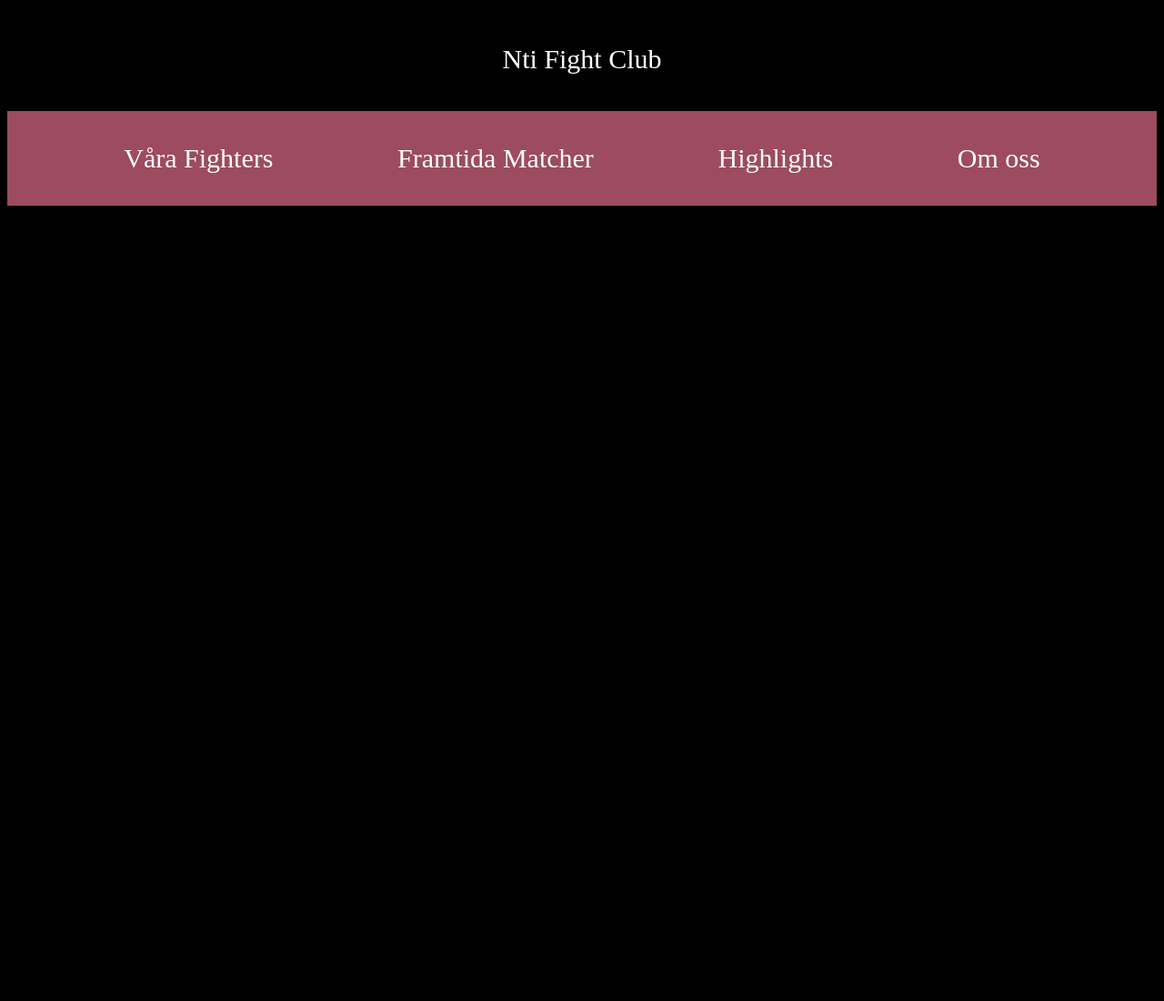
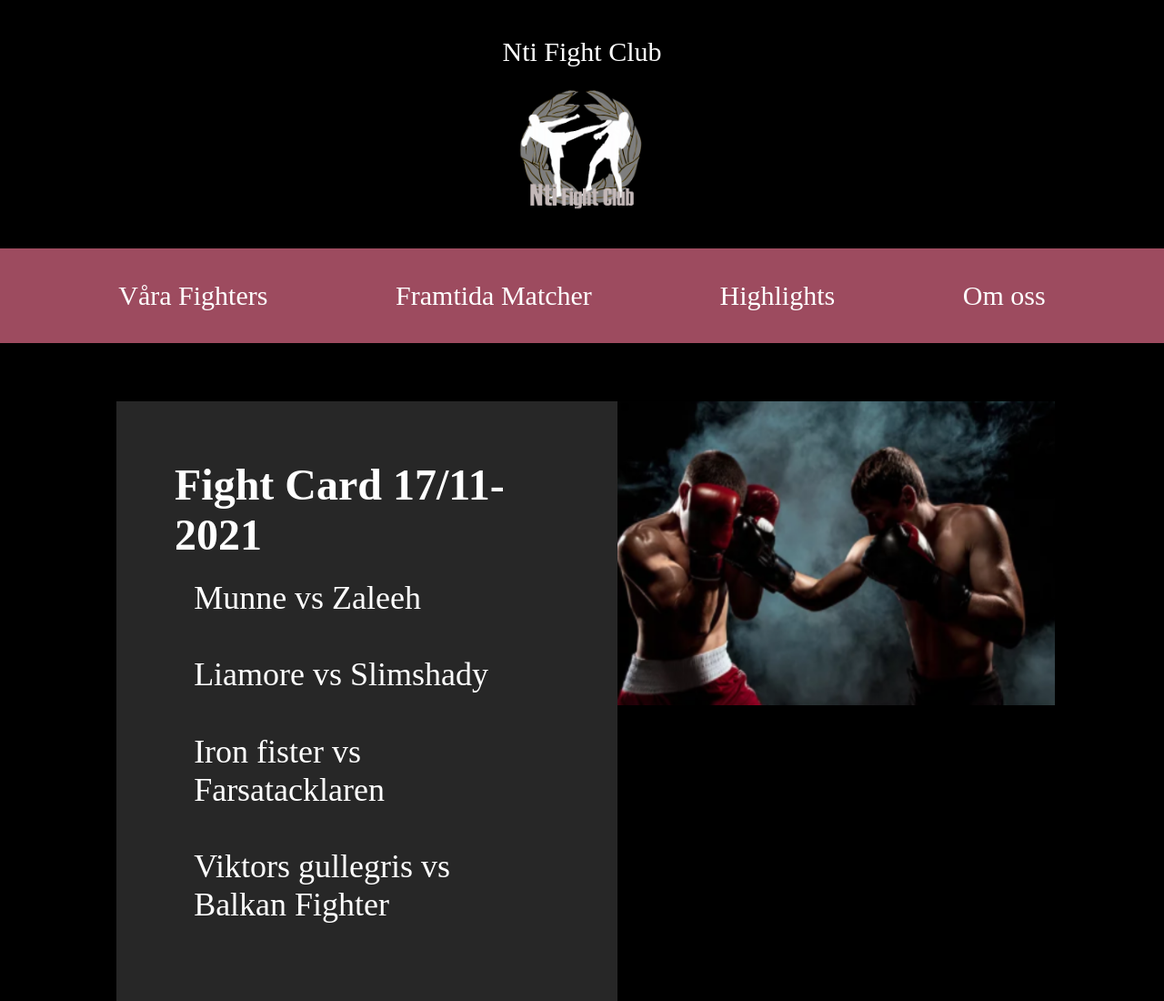
Before and after one commit to Vickeviking/Vickeviking.github.io, a plain HTML site: page FramtidaMatcher.html in a window 1280 px wide. Shown: the whole page at 91% size. Before the commit the page ends 800 px from the top, so only its background shows below. Drawn offline with Linux system fonts and the light colour scheme.

Commit message:
Fixat en logga på alla delsidor samt fixat framtida matcher sidan

```diff
--- a/FramtidaMatcher.html
+++ b/FramtidaMatcher.html
@@ -11,6 +11,11 @@
     <header>
 
         <a href="index.html">Nti Fight Club</a>
+
+
+
+       <img class="LogganBox" src="loggaN.gif" alt="boxning" width="15%" height="20%" >
+
 
 </header>
 
@@ -26,7 +31,24 @@
     </div>
   </nav>
 
+<main>
 
+  <ul class="FramtidaDatum">
+
+    <h1>Fight Card 17/11-2021</h1>
+    <u>Munne vs Zaleeh</u>
+    <u>Liamore vs Slimshady</u>
+    <u>Iron fister vs Farsatacklaren</u>
+    <u>Viktors gullegris vs Balkan Fighter</u>
+
+  </ul>
+
+  <div class="BoxBild">
+    <img class="TvåBoxare" src="TVåBoxare2.png" alt="TvåProffisionella boxare" width="80%" >
+
+  </div>
+
+</main>
 
 
 </body>
--- a/FramtidaMatcherStil.css
+++ b/FramtidaMatcherStil.css
@@ -1,3 +1,9 @@
+* {
+  margin: 0;
+  padding: 0;
+  box-sizing: border-box;
+}
+
 body{
   background-color: black;
 }
@@ -7,12 +13,20 @@
     text-align: center;
     font-size: 30;
     color: white;
+    background-color:black ;
+    padding: 40px;
+
+    display: flex;
+    justify-content: center;
+    flex-direction: column;
+
 }
 
-header{
-background-color:black ;
-padding: 40px;
+.LogganBox{
+  margin-left: 42.5%;
+  margin-top: 2%;
 }
+
 
 
 
@@ -39,3 +53,33 @@
     background-color: #9d4b5f;
     padding: 20px;
   }
+
+  main{
+    display: flex;
+    justify-content: space-between;
+  }
+
+  .FramtidaDatum {
+    color: white;
+    background-color: #272727;
+    font-size: 24px;
+    margin-top: 5%;
+    padding: 5%;
+    margin-left: 10% ;
+
+    display: flex;
+    flex-direction: column;
+  }
+
+
+   u{
+
+     font-size: 150%;
+    margin: 5%;
+    text-decoration: none;
+
+   }
+
+  .BoxBild{
+    margin-top: 5%;
+  }
--- a/HighlightsStil.css
+++ b/HighlightsStil.css
@@ -2,17 +2,26 @@
   background-color: black;
 }
 
-header
-{
-    text-align: center;
-    font-size: 30;
-    color: white;
+
+header {
+
+  text-align: center;
+  font-size: 30;
+  color: white;
+  background-color:black ;
+  padding: 40px;
+
+  display: flex;
+  justify-content: center;
+  flex-direction: column;
 }
 
-header{
-background-color: black ;
-padding: 40px;
+
+.LogganBox{
+  margin-left: 42.5%;
+  margin-top: 2%;
 }
+
 
 
 
--- a/OmOssStil.css
+++ b/OmOssStil.css
@@ -2,16 +2,23 @@
 background-color: black;
 }
 
-header
-{
-    text-align: center;
-    font-size: 30;
-    color: white;
+header {
+
+  text-align: center;
+  font-size: 30;
+  color: white;
+  background-color:black ;
+  padding: 40px;
+
+  display: flex;
+  justify-content: center;
+  flex-direction: column;
 }
 
-header{
-background-color:black ;
-padding: 40px;
+
+.LogganBox{
+  margin-left: 42.5%;
+  margin-top: 2%;
 }
 
 
--- a/VårafightersStil.css
+++ b/VårafightersStil.css
@@ -8,9 +8,24 @@
 }
 
 header {
-  background-color: black;
+
+  text-align: center;
+  font-size: 30;
+  color: white;
+  background-color:black ;
   padding: 40px;
+
+  display: flex;
+  justify-content: center;
+  flex-direction: column;
 }
+
+
+.LogganBox{
+  margin-left: 42.5%;
+  margin-top: 2%;
+}
+
 
 .länkar {
   display: flex;
```
Also changed, not shown: Highlights.html (+2 -0 lines), OmOss.html (+2 -0 lines), VåraFighters.html (+2 -0 lines), index.html (+1 -1 lines), FramtidaMatcher.png (added), TVåBoxare2.png (added).
